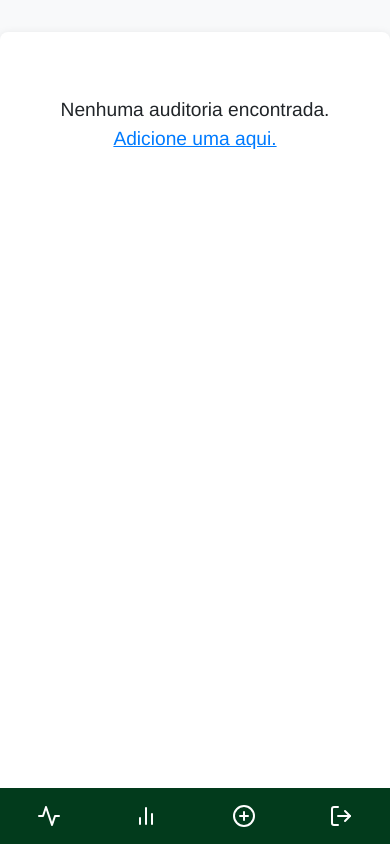
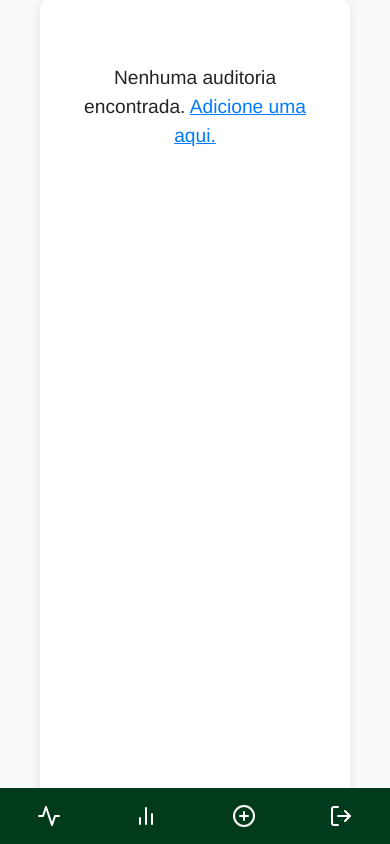
Before and after one commit to duartemiguel30/PW_PWA, a Vue app in the folder PWA/: page /admin-dashboard in a window 390 px wide. Built offline with nearby package versions, Linux system fonts and the light colour scheme; sample sign-in values are in the browser's storage.

Commit message:
admin-dashboard fully responsive

```diff
--- a/PWA/src/components/SidebarMenu.vue
+++ b/PWA/src/components/SidebarMenu.vue
@@ -75,7 +75,7 @@ html, body {
 }
 
 .sidebar {
-  width: 80px;
+  width: 5rem;
   height: 100vh;
   background-color: #023b1c;
   color: white;
--- a/PWA/src/views/AdminDashboard.vue
+++ b/PWA/src/views/AdminDashboard.vue
@@ -1,7 +1,7 @@
 <template>
   <div class="dashboard-container">
     <SidebarMenu />
-    <div class="dashboard-content">
+    <div class="dashboard-content container mx-auto">
       <div v-if="auditoriasData.length > 0" class="filter-container">
         <label for="audit-filter">Estado</label>
         <select id="audit-filter" v-model="filtroSelecionado">
@@ -79,20 +79,18 @@ export default {
 </script>
 
 <style scoped>
-
 .dashboard-container {
   display: flex;
-  flex-direction: column;
   min-height: 100vh;
   font-family: 'Helvetica Neue', Arial, sans-serif;
   background-color: #f8f9fa;
 }
 
 .dashboard-content {
+  flex: 1;
   padding: 2rem;
-  flex: 1;
-  max-width: 75rem;
-  margin: 2rem auto;
+  margin-left: 2rem;
+  max-width: calc(100% - 5rem);
   background-color: #ffffff;
   border-radius: 8px;
   box-shadow: 0 2px 10px rgba(0, 0, 0, 0.1);
@@ -136,17 +134,19 @@ export default {
   text-decoration: underline;
 }
 
+/* Utiliza grid responsivo para ocupar mais itens conforme o espaço disponível */
 .audit-list {
   display: grid;
   margin-top: 1rem;
-  grid-template-columns: repeat(4, 1fr);
-  gap: 1.5rem;
+  gap: 0.5rem; /* Espaço reduzido entre itens */
+  grid-template-columns: repeat(auto-fit, minmax(12rem, 1fr));
   justify-content: center;
 }
 
+/* Ajustes responsivos */
 @media (max-width: 1024px) {
   .audit-list {
-    grid-template-columns: repeat(2, 1fr);
+    grid-template-columns: repeat(auto-fit, minmax(12rem, 1fr));
   }
 }
 
```
